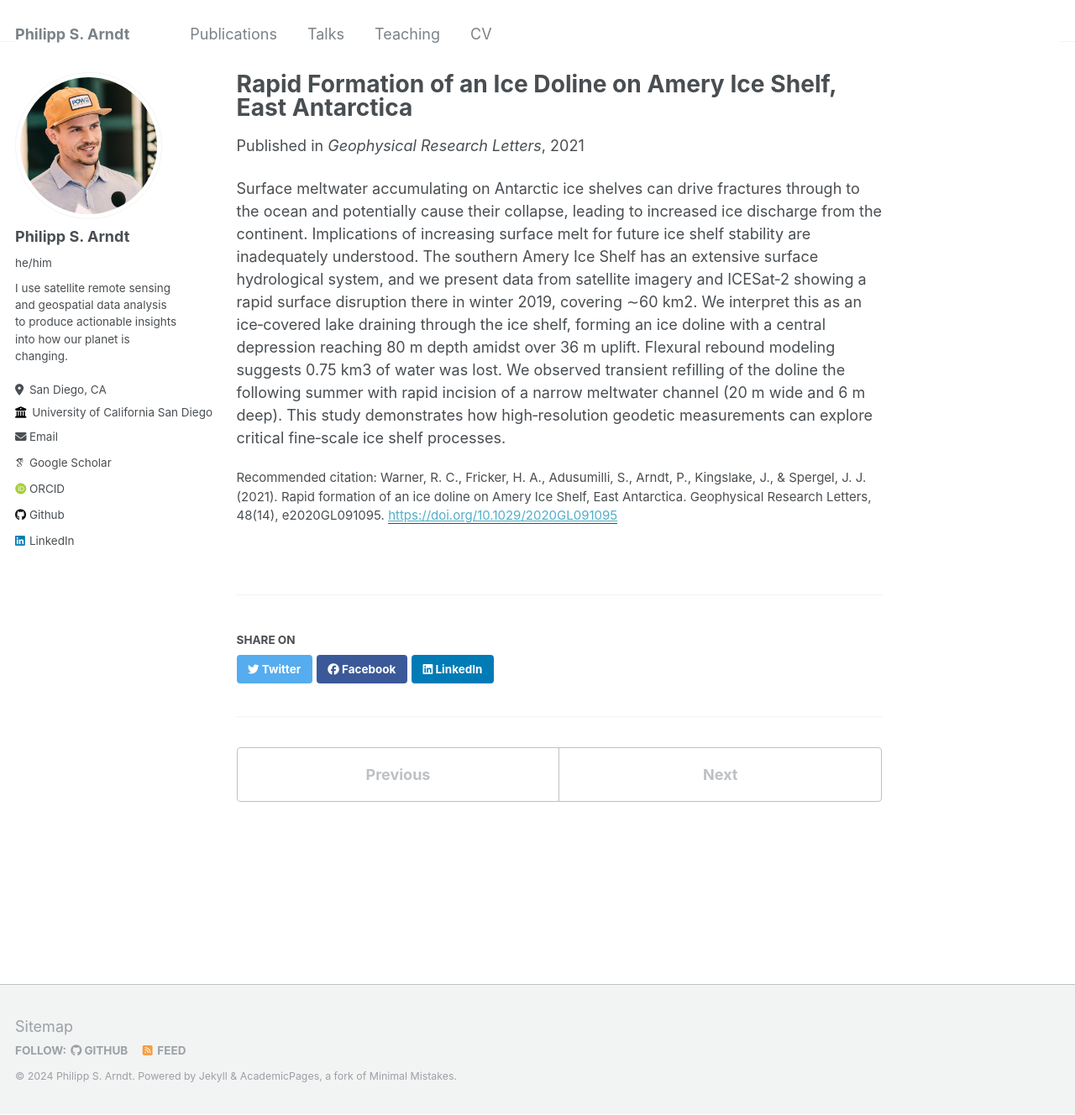
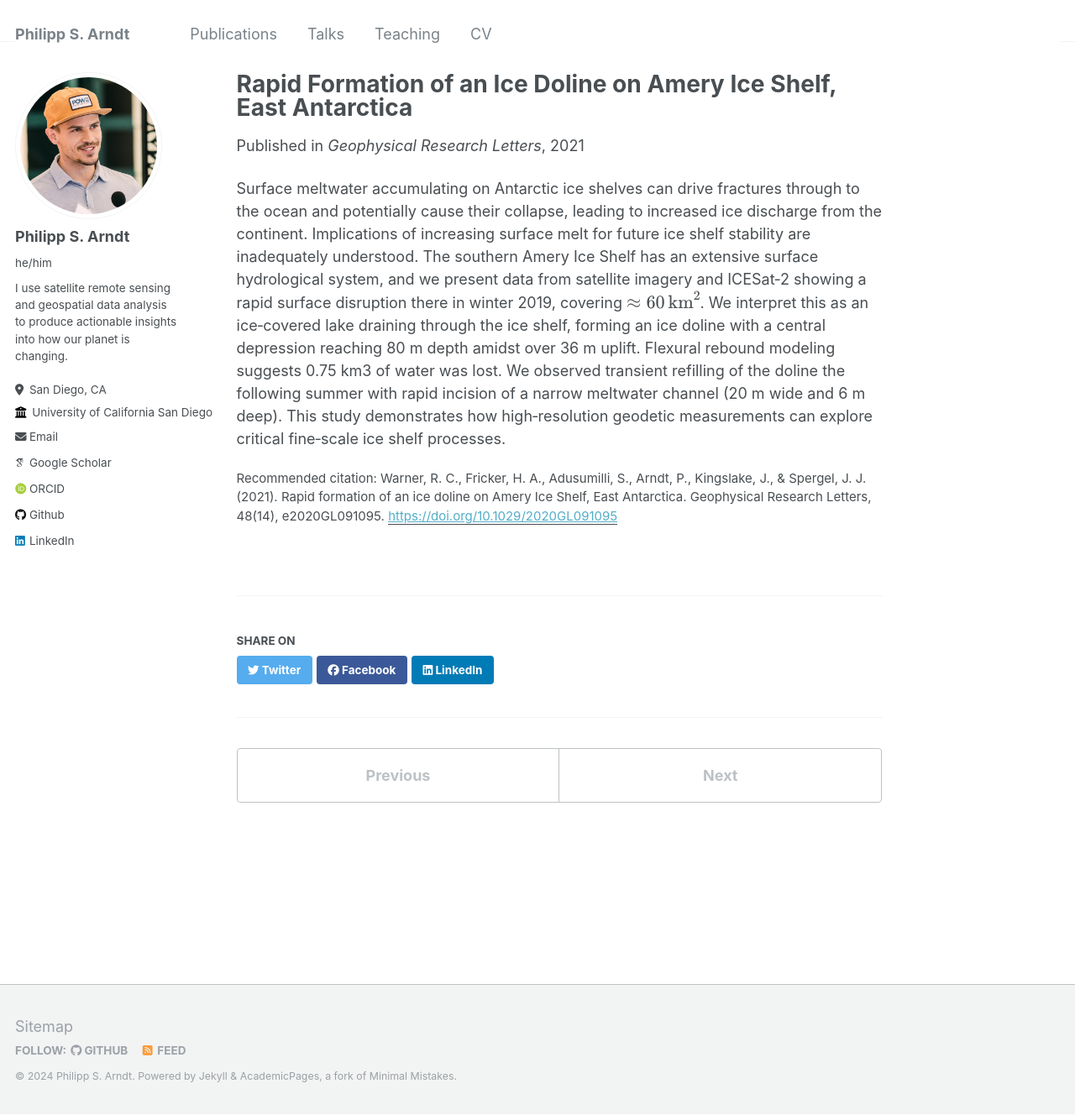
Before and after one commit to fliphilipp/fliphilipp.github.io, a Jekyll site: the page built from _publications/2021-doline-amery.md, in a window 1280 px wide and 1328 px high. Shown: the whole window at 84% size. Built offline with Jekyll 4.4.1, drawn with Linux system fonts in a browser that asks for light colours; some web fonts are replaced.

Commit message:
Update 2021-doline-amery.md

```diff
--- a/_publications/2021-doline-amery.md
+++ b/_publications/2021-doline-amery.md
@@ -9,4 +9,4 @@ paperurl: 'https://doi.org/10.1029/2020GL091095'
 citation: 'Warner, R. C., Fricker, H. A., Adusumilli, S., Arndt, P., Kingslake, J., & Spergel, J. J. (2021). Rapid formation of an ice doline on Amery Ice Shelf, East Antarctica. Geophysical Research Letters, 48(14), e2020GL091095.'
 ---
 
-Surface meltwater accumulating on Antarctic ice shelves can drive fractures through to the ocean and potentially cause their collapse, leading to increased ice discharge from the continent. Implications of increasing surface melt for future ice shelf stability are inadequately understood. The southern Amery Ice Shelf has an extensive surface hydrological system, and we present data from satellite imagery and ICESat‐2 showing a rapid surface disruption there in winter 2019, covering ∼60 km2. We interpret this as an ice‐covered lake draining through the ice shelf, forming an ice doline with a central depression reaching 80 m depth amidst over 36 m uplift. Flexural rebound modeling suggests 0.75 km3 of water was lost. We observed transient refilling of the doline the following summer with rapid incision of a narrow meltwater channel (20 m wide and 6 m deep). This study demonstrates how high‐resolution geodetic measurements can explore critical fine‐scale ice shelf processes.
+Surface meltwater accumulating on Antarctic ice shelves can drive fractures through to the ocean and potentially cause their collapse, leading to increased ice discharge from the continent. Implications of increasing surface melt for future ice shelf stability are inadequately understood. The southern Amery Ice Shelf has an extensive surface hydrological system, and we present data from satellite imagery and ICESat‐2 showing a rapid surface disruption there in winter 2019, covering $$\approx 60 \mathrm{\,km}^2$$. We interpret this as an ice‐covered lake draining through the ice shelf, forming an ice doline with a central depression reaching 80 m depth amidst over 36 m uplift. Flexural rebound modeling suggests 0.75 km3 of water was lost. We observed transient refilling of the doline the following summer with rapid incision of a narrow meltwater channel (20 m wide and 6 m deep). This study demonstrates how high‐resolution geodetic measurements can explore critical fine‐scale ice shelf processes.
```
